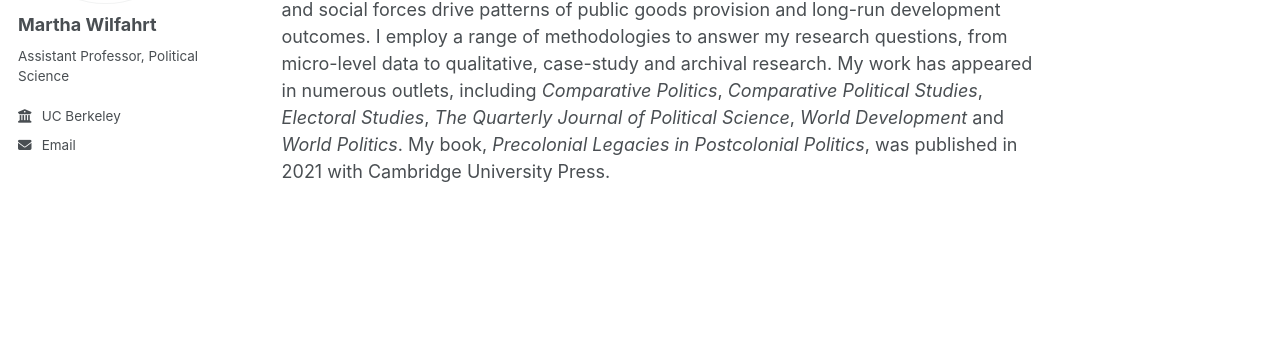
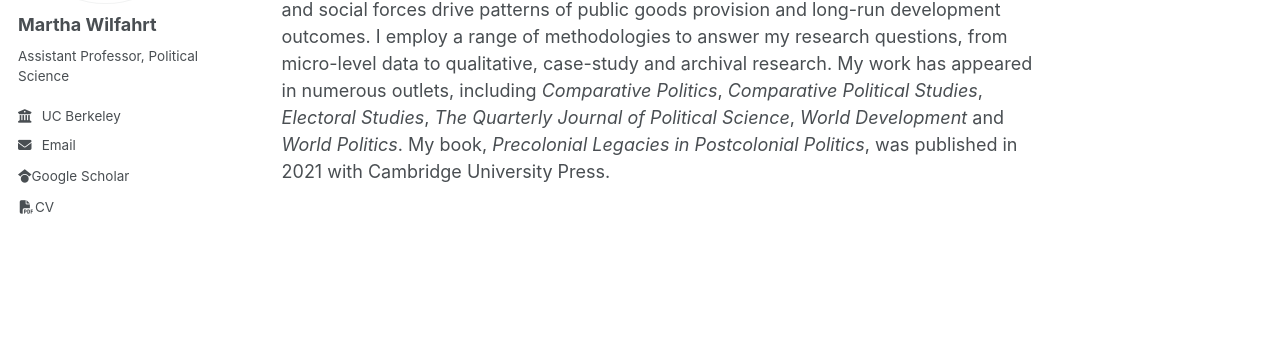
Before and after one commit to martha-wilfahrt/martha-wilfahrt.github.io, a Jekyll site: the page built from _pages/about.md, in a window 1280 px wide. Shown: the part 268-627 px from the top of the page. Built offline with Jekyll 4.4.1, drawn with Linux system fonts in a browser that asks for light colours.

Commit message:
Update author-profile.html

```diff
--- a/_includes/author-profile.html
+++ b/_includes/author-profile.html
@@ -35,6 +35,14 @@
       {% endif %}
       {% if author.email %}
         <li><a href="mailto:{{ author.email }}"><i class="fas fa-fw fa-envelope icon-pad-right" aria-hidden="true"></i>{{ site.data.ui-text[site.locale].email_label | default: "Email" }}</a></li>
+      {% endif %}
+
+      {% if author.links %}
+        {% for link in author.links %}
+          {% if link.label and link.url %}
+            <li><a href="{{ link.url }}" rel="nofollow noopener noreferrer me"{% if link.url contains 'http' %} itemprop="sameAs"{% endif %}><i class="{{ link.icon | default: 'fas fa-link' }}" aria-hidden="true"></i><span class="label">{{ link.label }}</span></a></li>
+          {% endif %}
+        {% endfor %}
       {% endif %}
 
       <!-- Font Awesome and Academicons icons / Academic websites -->
```
